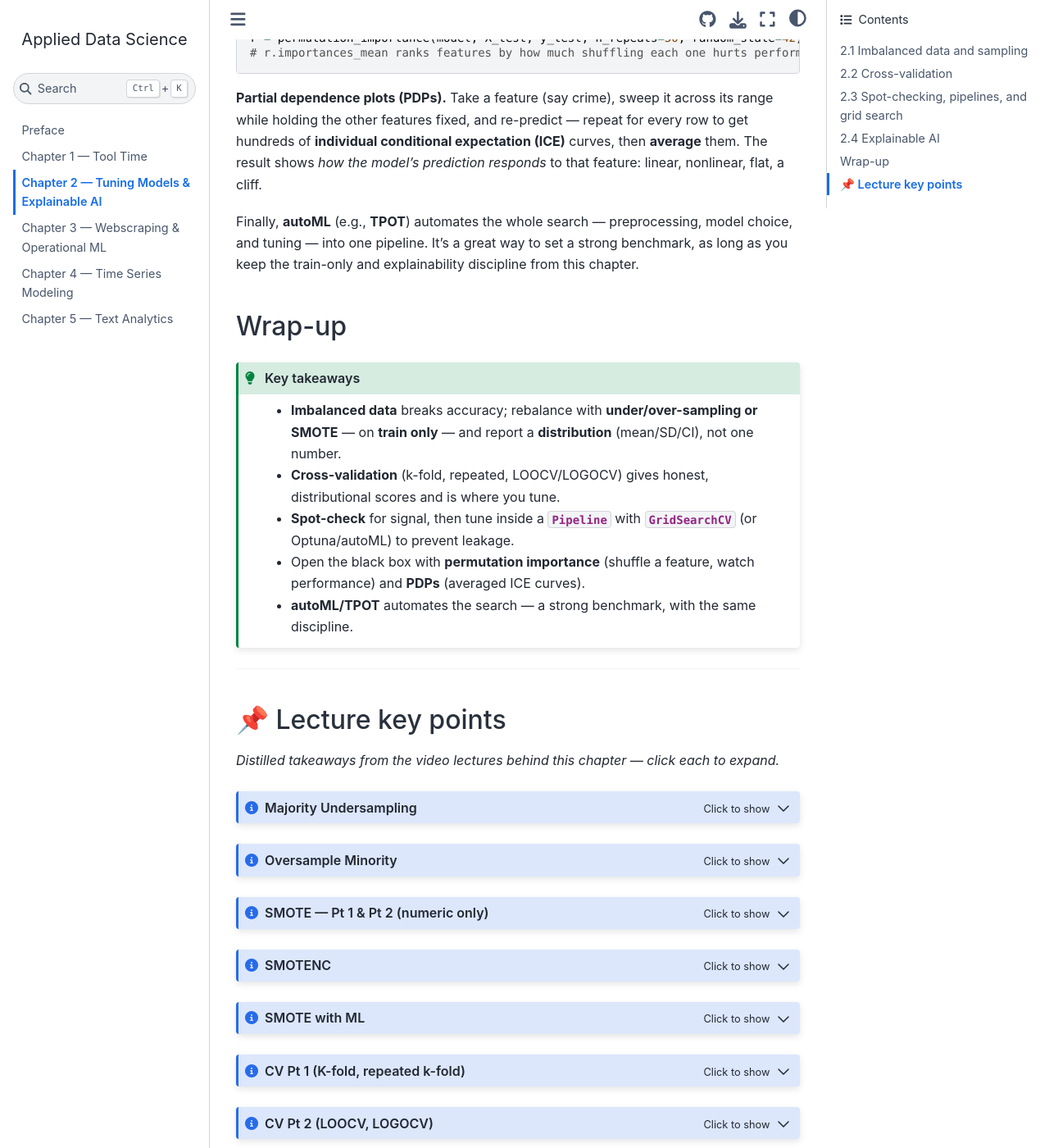
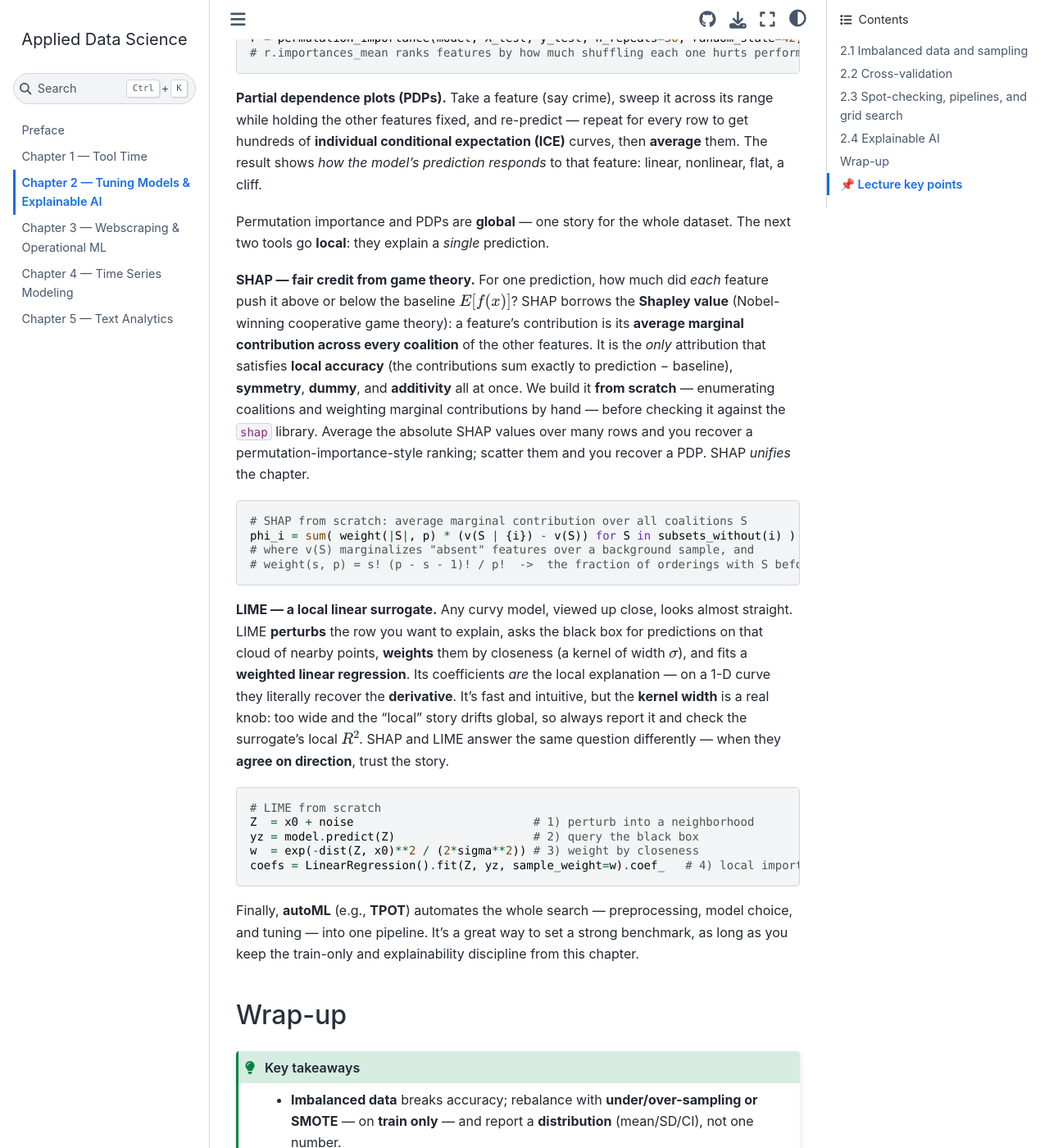
Before and after one commit to drdave-teaching/opim5512-textbook, a Jupyter Book: the page built from m2_tuning_xai/index.md, in a window 1280 px wide and 1400 px high, scrolled down 2417 px. Shown: the whole window at 82% size. Built offline with Jupyter Book 1.0.4 settings and Sphinx 7.4.7 and the Sphinx Book theme 1.1.4, drawn with Linux system fonts in a browser that asks for light colours; some of the changed text lies outside the part shown.

Commit message:
Chapter 2: add SHAP and LIME (from scratch) to Explainable AI
Expand section 2.4 with local-explanation methods: SHAP (game-theory fair
credit) and LIME (local linear surrogate), each with a from-scratch code
sketch. Add Colab/GitHub badges for the two new notebooks, update the key
takeaways, and add lecture-key-point admonitions.

Co-Authored-By: Claude Opus 4.8 <noreply@anthropic.com>

````diff
--- a/m2_tuning_xai/index.md
+++ b/m2_tuning_xai/index.md
@@ -12,6 +12,8 @@ Open in Colab and **Runtime → Run all** — data loads from a stable link, not
 - **e SMOTE with ML implementation** &nbsp; [![Colab](https://colab.research.google.com/assets/colab-badge.svg)](https://colab.research.google.com/github/drdave-teaching/OPIM5512-notebooks/blob/main/Module2/0e_SMOTE%20with%20ML%20implementation.ipynb) &nbsp; [GitHub](https://github.com/drdave-teaching/OPIM5512-notebooks/blob/main/Module2/0e_SMOTE%20with%20ML%20implementation.ipynb)
 - **Cross Validation** &nbsp; [![Colab](https://colab.research.google.com/assets/colab-badge.svg)](https://colab.research.google.com/github/drdave-teaching/OPIM5512-notebooks/blob/main/Module2/1_CrossValidation.ipynb) &nbsp; [GitHub](https://github.com/drdave-teaching/OPIM5512-notebooks/blob/main/Module2/1_CrossValidation.ipynb)
 - **Partial Dependence Regression** &nbsp; [![Colab](https://colab.research.google.com/assets/colab-badge.svg)](https://colab.research.google.com/github/drdave-teaching/OPIM5512-notebooks/blob/main/Module2/1_PartialDependence_Regression.ipynb) &nbsp; [GitHub](https://github.com/drdave-teaching/OPIM5512-notebooks/blob/main/Module2/1_PartialDependence_Regression.ipynb)
+- **SHAP From Scratch Regression** &nbsp; [![Colab](https://colab.research.google.com/assets/colab-badge.svg)](https://colab.research.google.com/github/drdave-teaching/OPIM5512-notebooks/blob/main/Module2/2a_SHAP_FromScratch_Regression.ipynb) &nbsp; [GitHub](https://github.com/drdave-teaching/OPIM5512-notebooks/blob/main/Module2/2a_SHAP_FromScratch_Regression.ipynb)
+- **LIME From Scratch Regression** &nbsp; [![Colab](https://colab.research.google.com/assets/colab-badge.svg)](https://colab.research.google.com/github/drdave-teaching/OPIM5512-notebooks/blob/main/Module2/2b_LIME_FromScratch_Regression.ipynb) &nbsp; [GitHub](https://github.com/drdave-teaching/OPIM5512-notebooks/blob/main/Module2/2b_LIME_FromScratch_Regression.ipynb)
 - **Regression Spot Check** &nbsp; [![Colab](https://colab.research.google.com/assets/colab-badge.svg)](https://colab.research.google.com/github/drdave-teaching/OPIM5512-notebooks/blob/main/Module2/1_Regression_SpotCheck.ipynb) &nbsp; [GitHub](https://github.com/drdave-teaching/OPIM5512-notebooks/blob/main/Module2/1_Regression_SpotCheck.ipynb)
 - **a Advanced Pipelines Regression** &nbsp; [![Colab](https://colab.research.google.com/assets/colab-badge.svg)](https://colab.research.google.com/github/drdave-teaching/OPIM5512-notebooks/blob/main/Module2/1a_AdvancedPipelines_Regression.ipynb) &nbsp; [GitHub](https://github.com/drdave-teaching/OPIM5512-notebooks/blob/main/Module2/1a_AdvancedPipelines_Regression.ipynb)
 - **Classification Spot Check and Pipelines** &nbsp; [![Colab](https://colab.research.google.com/assets/colab-badge.svg)](https://colab.research.google.com/github/drdave-teaching/OPIM5512-notebooks/blob/main/Module2/2_Classification_SpotCheck_and_Pipelines.ipynb) &nbsp; [GitHub](https://github.com/drdave-teaching/OPIM5512-notebooks/blob/main/Module2/2_Classification_SpotCheck_and_Pipelines.ipynb)
@@ -93,6 +95,27 @@ r = permutation_importance(model, X_test, y_test, n_repeats=30, random_state=42)
 
 **Partial dependence plots (PDPs).** Take a feature (say crime), sweep it across its range while holding the other features fixed, and re-predict — repeat for every row to get hundreds of **individual conditional expectation (ICE)** curves, then **average** them. The result shows *how the model's prediction responds* to that feature: linear, nonlinear, flat, a cliff.
 
+Permutation importance and PDPs are **global** — one story for the whole dataset. The next two tools go **local**: they explain a *single* prediction.
+
+**SHAP — fair credit from game theory.** For one prediction, how much did *each* feature push it above or below the baseline $E[f(x)]$? SHAP borrows the **Shapley value** (Nobel-winning cooperative game theory): a feature's contribution is its **average marginal contribution across every coalition** of the other features. It is the *only* attribution that satisfies **local accuracy** (the contributions sum exactly to prediction − baseline), **symmetry**, **dummy**, and **additivity** all at once. We build it **from scratch** — enumerating coalitions and weighting marginal contributions by hand — before checking it against the `shap` library. Average the absolute SHAP values over many rows and you recover a permutation-importance-style ranking; scatter them and you recover a PDP. SHAP *unifies* the chapter.
+
+```python
+# SHAP from scratch: average marginal contribution over all coalitions S
+phi_i = sum( weight(|S|, p) * (v(S | {i}) - v(S)) for S in subsets_without(i) )
+# where v(S) marginalizes "absent" features over a background sample, and
+# weight(s, p) = s! (p - s - 1)! / p!  ->  the fraction of orderings with S before i
+```
+
+**LIME — a local linear surrogate.** Any curvy model, viewed up close, looks almost straight. LIME **perturbs** the row you want to explain, asks the black box for predictions on that cloud of nearby points, **weights** them by closeness (a kernel of width $\sigma$), and fits a **weighted linear regression**. Its coefficients *are* the local explanation — on a 1-D curve they literally recover the **derivative**. It's fast and intuitive, but the **kernel width** is a real knob: too wide and the "local" story drifts global, so always report it and check the surrogate's local $R^2$. SHAP and LIME answer the same question differently — when they **agree on direction**, trust the story.
+
+```python
+# LIME from scratch
+Z  = x0 + noise                          # 1) perturb into a neighborhood
+yz = model.predict(Z)                    # 2) query the black box
+w  = exp(-dist(Z, x0)**2 / (2*sigma**2)) # 3) weight by closeness
+coefs = LinearRegression().fit(Z, yz, sample_weight=w).coef_   # 4) local importances
+```
+
 Finally, **autoML** (e.g., **TPOT**) automates the whole search — preprocessing, model choice, and tuning — into one pipeline. It's a great way to set a strong benchmark, as long as you keep the train-only and explainability discipline from this chapter.
 
 ## Wrap-up
@@ -102,7 +125,8 @@ Finally, **autoML** (e.g., **TPOT**) automates the whole search — preprocessin
 - **Imbalanced data** breaks accuracy; rebalance with **under/over-sampling or SMOTE** — on **train only** — and report a **distribution** (mean/SD/CI), not one number.
 - **Cross-validation** (k-fold, repeated, LOOCV/LOGOCV) gives honest, distributional scores and is where you tune.
 - **Spot-check** for signal, then tune inside a **`Pipeline`** with **`GridSearchCV`** (or Optuna/autoML) to prevent leakage.
-- Open the black box with **permutation importance** (shuffle a feature, watch performance) and **PDPs** (averaged ICE curves).
+- Open the black box with **permutation importance** (shuffle a feature, watch performance) and **PDPs** (averaged ICE curves) — both **global**.
+- Explain a **single** prediction with **SHAP** (fair, additive credit from game theory; built from scratch over coalitions) and **LIME** (a weighted local linear surrogate; mind the kernel width). When they **agree**, trust the story.
 - **autoML/TPOT** automates the search — a strong benchmark, with the same discipline.
 ```
 
@@ -258,6 +282,24 @@ Finally, **autoML** (e.g., **TPOT**) automates the whole search — preprocessin
 - Deepens xAI intuition.
 :::
 
+:::{admonition} SHAP values from scratch
+:class: note dropdown
+- **SHAP** explains **one** prediction: each feature's push above/below the baseline $E[f(x)]$.
+- Rooted in **game theory** — a feature's value is its **average marginal contribution over all coalitions**.
+- **Local accuracy**: baseline + Σ SHAP = the prediction, exactly (plus symmetry, dummy, additivity).
+- Built **from scratch** by enumerating coalitions; absent features marginalized over a background sample.
+- mean|SHAP| recovers permutation importance; a SHAP dependence plot recovers the PDP.
+:::
+
+:::{admonition} LIME from scratch
+:class: note dropdown
+- **LIME** fits a simple **local linear surrogate** to the black box around one prediction.
+- Recipe: **perturb → predict → weight by closeness → fit a weighted line → read coefficients**.
+- On a 1-D curve it recovers the **local slope (derivative)** — verified by hand.
+- The **kernel width** is the master knob; check the local $R^2$ for fidelity.
+- Fast and intuitive vs SHAP's fairness guarantees — when they agree on direction, trust the story.
+:::
+
 :::{admonition} TPOT and autoML
 :class: note dropdown
 - **autoML (TPOT)** automates preprocessing + model choice + tuning into one pipeline.
````
